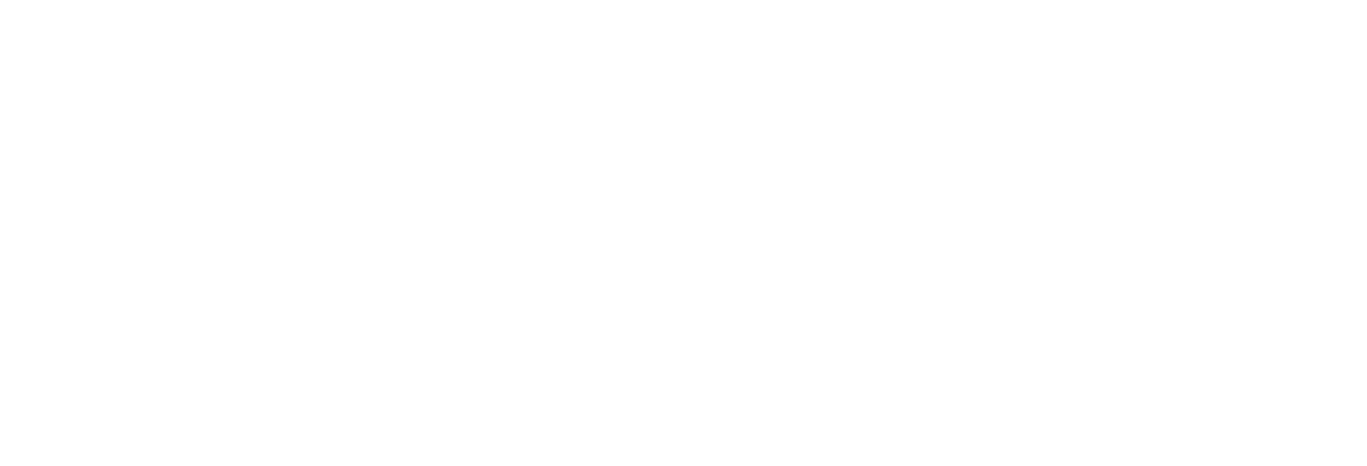
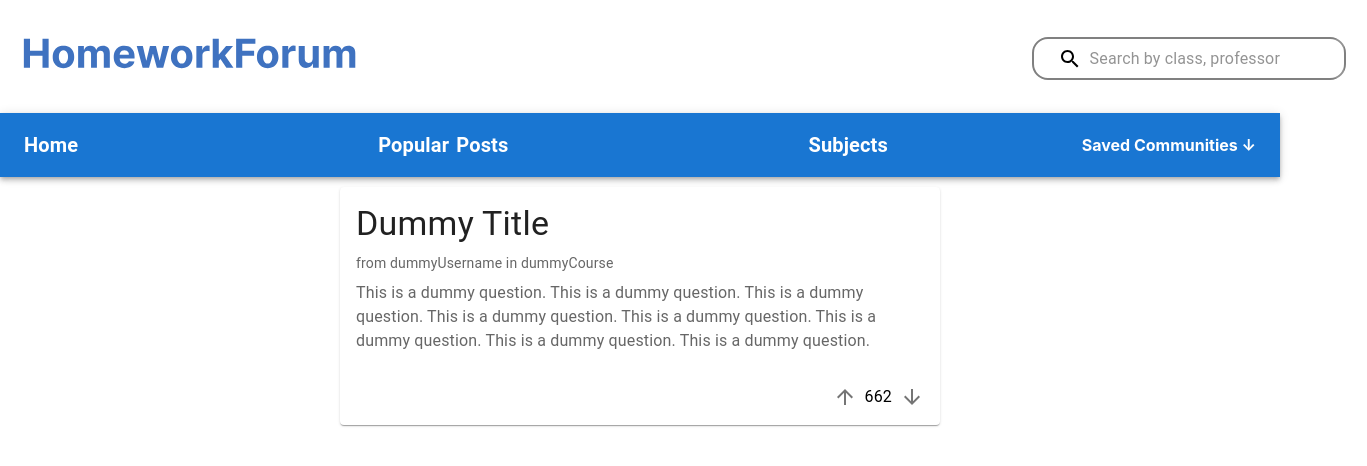
Before and after one commit to cornellh4i/newbie-hackathon, a React (Create React App) app in the folder frontend/: page /viewpost in a window 1280 px wide. Before the commit this address had no page. Shown: the top 466 px of the page, 1367 px wide, since content can reach past the window. Built offline with nearby package versions, Linux system fonts and the light colour scheme.

Commit message:
Added part of frontend for page of viewing a specific post

```diff
--- a/frontend/src/App.tsx
+++ b/frontend/src/App.tsx
@@ -10,6 +10,7 @@
 import FilterMenu from "./components/FilterMenu";
 import "./components/FilterMenu.css";
 import PostCard from './components/PostCard';
+import ViewPostPage from './pages/VIewPostPage'
 
 
 function App() {
@@ -19,6 +20,7 @@
         <Routes>
           <Route index element={<HomePage />} />
           <Route path='/createpost' element={<CreatePostPage />} />
+          <Route path='/viewpost' element={<ViewPostPage />} />
         </Routes>
       </BrowserRouter>
       <link
--- /dev/null
+++ b/frontend/src/components/PostView.tsx
@@ -0,0 +1,51 @@
+import Card from '@mui/material/Card'; import CardContent from '@mui/material/CardContent';
+import CardActions from '@mui/material/CardActions';
+import { Avatar, Box, } from '@mui/material';
+import IconButton from '@mui/material/IconButton';
+import Typography from '@mui/material/Typography';
+import ArrowUpwardIcon from '@mui/icons-material/ArrowUpward';
+import ArrowDownwardIcon from '@mui/icons-material/ArrowDownward';
+import { blue } from '@mui/material/colors';
+import CommentIcon from '@mui/icons-material/Comment';
+import CardHeader from '@mui/material/CardHeader';
+
+const PostView = ({ username, title, question, course, rank }: {
+  username: string;
+  title: string;
+  question: string;
+  course: string;
+  rank: number;
+}) => {
+  return (
+    <Box display="flex" justifyContent="center" border={10} borderColor="transparent">
+      <Card sx={{ width: 600, maxWidth: '100%' }}>
+        <CardContent>
+          <Typography variant="h4" align='left' marginBottom={1}>
+            {title}
+          </Typography>
+          <Typography variant="body2" color="text.secondary" align='left' marginBottom={1}>
+            from {username} in {course}
+          </Typography>
+          <Typography variant="body1" color="text.secondary" align='left'>
+            {question}
+          </Typography>
+        </CardContent>
+        <CardActions sx={{ justifyContent: "right" }}>
+          <Box display="flex" alignItems="center">
+            <IconButton aria-label="votes">
+              <ArrowUpwardIcon />
+              <Box paddingLeft={1} paddingRight={1}>
+                <Typography color="black">
+                  {rank}
+                </Typography>
+              </Box>
+              <ArrowDownwardIcon />
+            </IconButton>
+          </Box>
+        </CardActions>
+      </Card>
+    </Box>
+  );
+};
+
+export default PostView;
--- /dev/null
+++ b/frontend/src/pages/VIewPostPage.tsx
@@ -0,0 +1,34 @@
+import React from 'react';
+import Container from '@mui/material/Container';
+import Typography from '@mui/material/Typography';
+import Button from '@mui/material/Button';
+import Paper from '@mui/material/Paper';
+import Grid from '@mui/material/Grid';
+import IconButton from '@mui/material/IconButton';
+import ArrowBackIcon from '@mui/icons-material/ArrowBack';
+import Navbar from '../components/Navbar';
+import { useParams, Link } from 'react-router-dom';
+import PostCard from '../components/PostCard';
+import PostView from '../components/PostView';
+
+export default function ViewPostPage() {
+  // const { postId } = useParams();
+  // const post = getPostDataById(postId);
+
+
+  return (
+    <div>
+      <Navbar />
+      <PostView
+        username="dummyUsername"
+        title="Dummy Title"
+        question="This is a dummy question. This is a dummy question. This is a dummy question. This is a dummy question. This is a dummy question. This is a dummy question. This is a dummy question. This is a dummy question. "
+        course="dummyCourse"
+        rank={662}
+      />
+      {/* component to display post similar to postcard */}
+      {/* component that makes a get for all the comments of a post and displays them as paragraphs */}
+      {/* component that allows making a new comment on a post using a post*/}
+    </div>
+  );
+}
```
